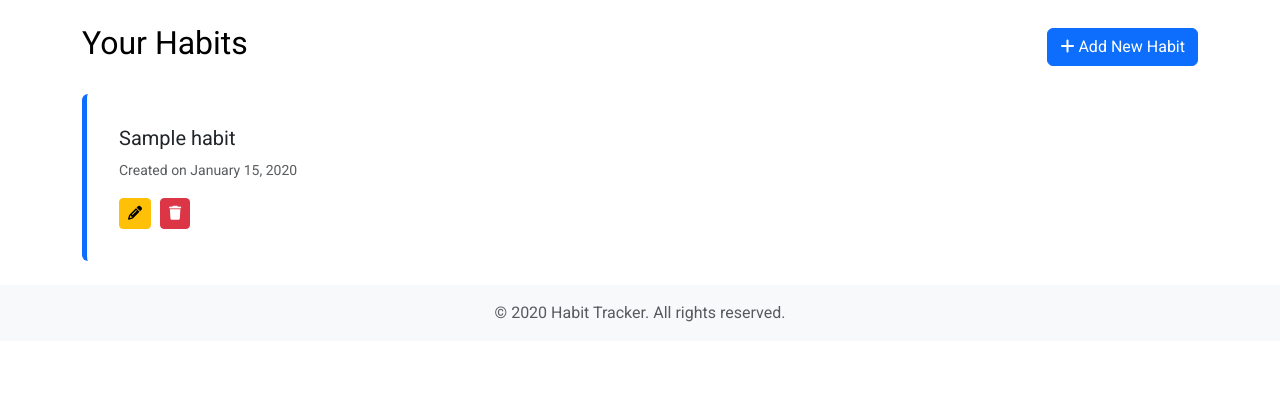
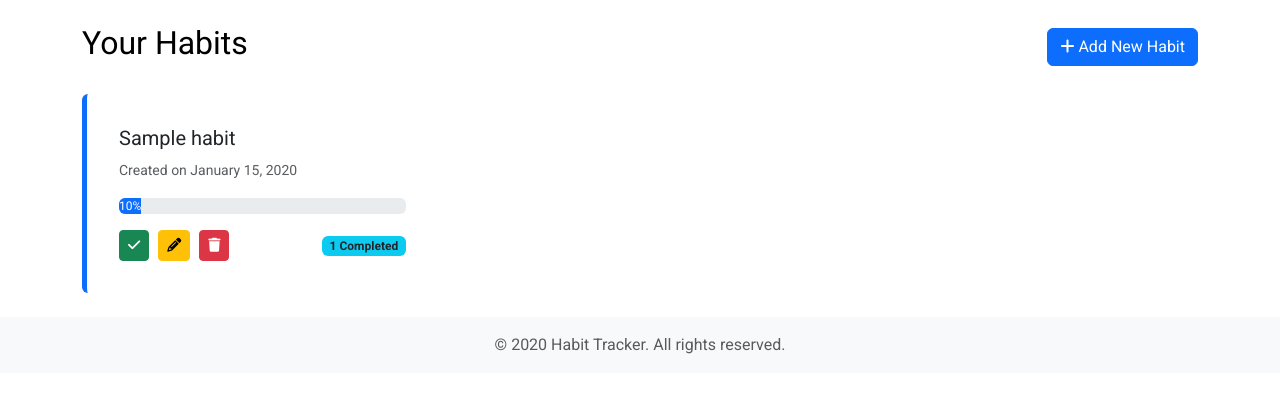
Before and after one commit to BrahimElhajji/habit_tracker_website, a Python web app: template app/templates/dashboard.html in a window 1280 px wide. Shown: the part 56-449 px from the top of the page. Run offline with Jinja, Linux system fonts and the light colour scheme; the template is opened without the code that fills it: most values are stand-ins (such as "Sample title", 1, 10 or a date in 2020).

Commit message:
updated dasboard.html for completion

```diff
--- a/app/templates/dashboard.html
+++ b/app/templates/dashboard.html
@@ -14,22 +14,36 @@
 <div class="row">
     {% for habit in habits %}
     <div class="col-md-4 mb-4">
-        <div class="card habit-card">
+        <div class="card habit-card animate__animated animate__fadeIn">
             <div class="card-body">
                 <h5 class="card-title">{{ habit.habit_name }}</h5>
                 <p class="card-text">
                     <small class="text-muted">Created on {{ habit.created_at.strftime('%B %d, %Y') }}</small>
                 </p>
-               <!-- Action Buttons -->
+                <!-- Progress Bar -->
+                <div class="progress mb-3" aria-label="Habit completion progress">
+                    <div class="progress-bar" role="progressbar" style="width: {{ habit_progress[habit.id] }}%;" aria-valuenow="{{ habit_progress[habit.id] }}" aria-valuemin="0" aria-valuemax="100">
+                        {{ habit_progress[habit.id] | round(2) }}%
+                    </div>
+                </div>
+                <!-- Action Buttons -->
                 <div class="d-flex justify-content-between align-items-center">
                     <div>
-                                                <a href="{{ url_for('web.edit_habit', habit_id=habit.id) }}" class="btn btn-warning btn-sm btn-action" title="Edit Habit">
+                        <form action="{{ url_for('web.complete_habit', habit_id=habit.id) }}" method="POST" class="d-inline">
+                            <button type="submit" class="btn btn-success btn-sm btn-action" title="Mark as Complete" aria-label="Mark {{ habit.habit_name }} as complete">
+                                <i class="fa-solid fa-check"></i>
+                            </button>
+                        </form>
+                        <a href="{{ url_for('web.edit_habit', habit_id=habit.id) }}" class="btn btn-warning btn-sm btn-action" title="Edit Habit" aria-label="Edit {{ habit.habit_name }}">
                             <i class="fa-solid fa-pencil"></i>
                         </a>
-                        <a href="{{ url_for('web.delete_habit', habit_id=habit.id) }}" class="btn btn-danger btn-sm btn-action" title="Delete Habit">
+                        <a href="{{ url_for('web.delete_habit', habit_id=habit.id) }}" class="btn btn-danger btn-sm btn-action" title="Delete Habit" aria-label="Delete {{ habit.habit_name }}">
                             <i class="fa-solid fa-trash"></i>
                         </a>
                     </div>
+                    <span class="badge bg-info text-dark" aria-label="{{ habit.completions|length }} times completed">
+                        {{ habit.completions|length }} Completed
+                    </span>
                 </div>
             </div>
         </div>
@@ -37,7 +51,7 @@
     {% else %}
     <div class="col-12">
         <div class="alert alert-info text-center" role="alert">
-            You have no habits. Start by adding a new habit!
+            <i class="fa-solid fa-info-circle"></i> You have no habits. Start by adding a new habit!
         </div>
     </div>
     {% endfor %}
```
